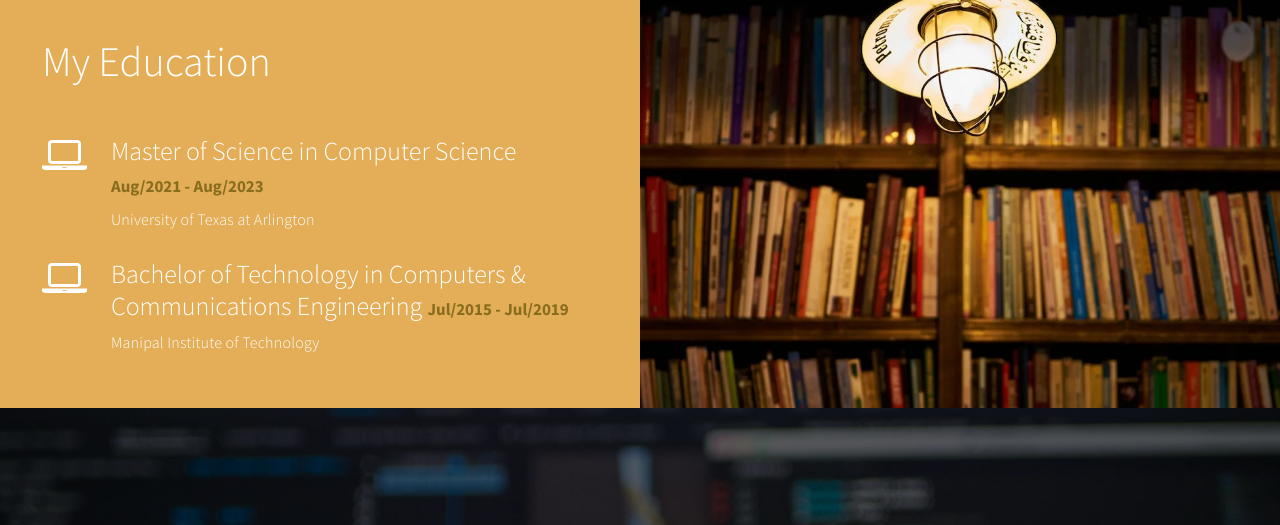
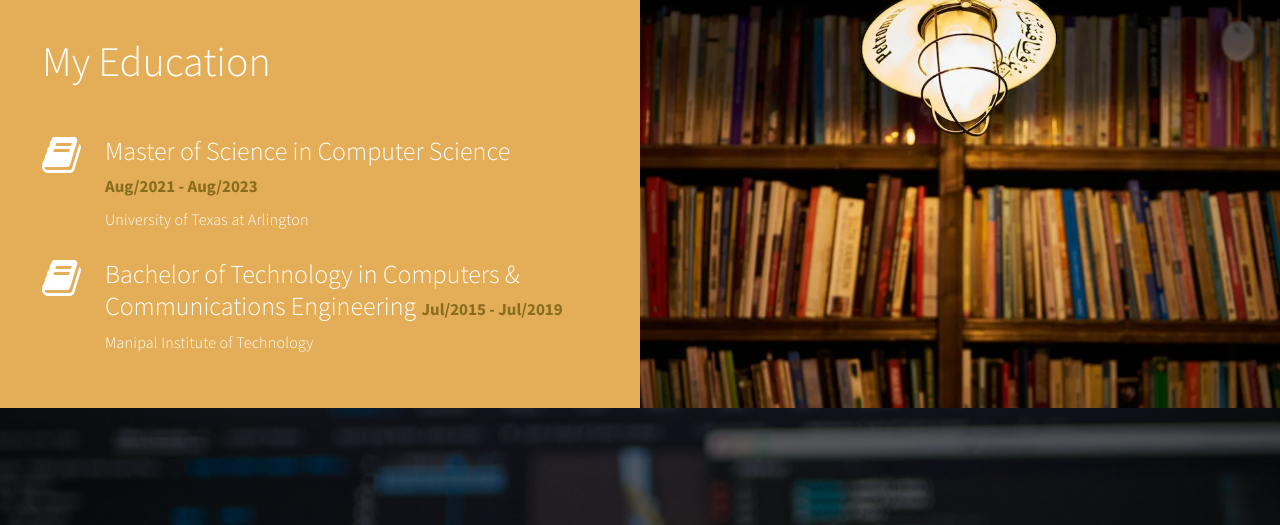
Before and after one commit to KaushalIngle/KaushalIngle.github.io, a plain HTML site: page index.html in a window 1280 px wide. Shown: the part 2266-2791 px from the top of the page. Drawn offline with Linux system fonts and the light colour scheme.

Commit message:
Change Icon

```diff
--- a/index.html
+++ b/index.html
@@ -296,7 +296,7 @@ http://www.templatemo.com/tm-498-stimulus
 
                          <div class="wow fadeInUp color-white media" data-wow-delay="1.2s">
                               <div class="media-object media-left">
-                                   <i class="fa fa-laptop"></i>
+                                   <i class="fa fa-book"></i>
                               </div>
                               <div class="media-body">
                                    <h3 class="media-heading">Master of Science in Computer Science <small>Aug/2021 - Aug/2023</small></h3>
@@ -306,7 +306,7 @@ http://www.templatemo.com/tm-498-stimulus
 
                          <div class="wow fadeInUp color-white media" data-wow-delay="1.6s">
                               <div class="media-object media-left">
-                                   <i class="fa fa-laptop"></i>
+                                   <i class="fa fa-book"></i>
                               </div>
                               <div class="media-body">
                                    <h3 class="media-heading">Bachelor of Technology in Computers & Communications Engineering <small>Jul/2015 - Jul/2019</small></h3>
```
